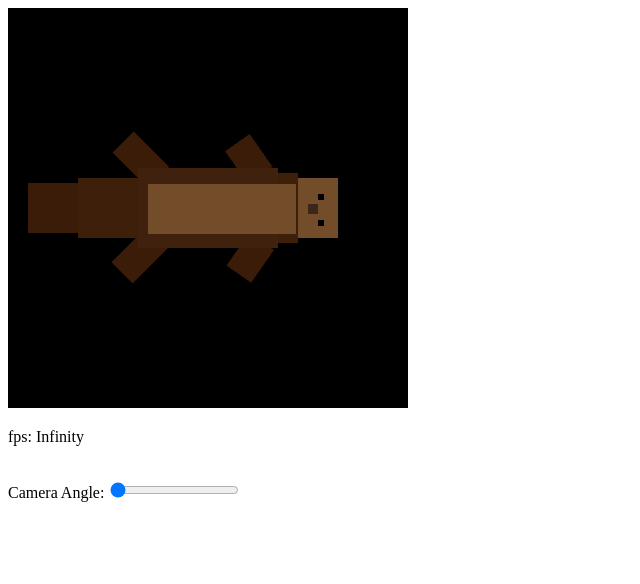
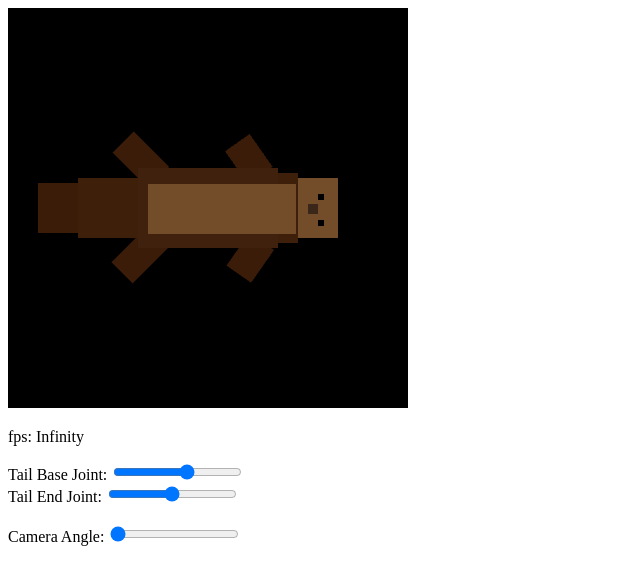
Before and after one commit to cjs44/CSE160, a plain HTML site: page A2/BlockyAnimal.html in a window 1280 px wide. Shown: the whole page, without its empty margins (0-640 px from the left). Drawn offline with Linux system fonts and the light colour scheme.

Commit message:
Joints moving

```diff
--- a/A2/BlockyAnimal.html
+++ b/A2/BlockyAnimal.html
@@ -12,6 +12,13 @@
   </canvas>
   <div>
     <p id="fps"></p>
+  </div>
+  <div>
+    <label for="joint1Slide">Tail Base Joint:</label>
+    <input type="range" id="joint1Slide" name="joint1Slide" min="-35" max="25" value="0" />
+    <br>
+    <label for="joint2Slide">Tail End Joint:</label>
+    <input type="range" id="joint2Slide" name="joint2Slide" min="-15" max="15" value="0" />
   </div>
   <br>
   <div>
--- a/A2/BlockyAnimal.js
+++ b/A2/BlockyAnimal.js
@@ -1,3 +1,5 @@
+// This is supposed to be an otter
+
 // AWESOMENESS:
 
 // ColoredPoint.js (c) 2012 matsuda
@@ -81,10 +83,16 @@ function connectVariablesToGLSL() {
 }
 
 let g_globalAngle = 0;
+let g_joint1Angle = 0;
+let g_joint2Angle = 0;
 
 function addActionsForUI() {
   // angle slider
   document.getElementById('angleSlide').addEventListener('input', function () { g_globalAngle = this.value; renderScene();});
+  // joint 1 - tail base - angle
+  document.getElementById('joint1Slide').addEventListener('input', function () { g_joint1Angle = this.value; renderScene();});
+  // joint 2 - tail end - angle
+  document.getElementById('joint2Slide').addEventListener('input', function () { g_joint2Angle = this.value; renderScene();});
 }
 
 function main() {
@@ -108,8 +116,8 @@ function sendTextToHTML(text, htmlID) {
     htmlElement.innerText = text;
   }
 }
+function renderScene() {
 
-function renderScene() {
   var startTime = performance.now();
 
   // camera angle
@@ -137,14 +145,19 @@ function renderScene() {
 
   var tail1 = new Cube();
   tail1.color = [0.24, 0.12, 0.04, 1.0];
-  tail1.matrix.translate(-0.65, -0.15, 0.05);
-  tail1.matrix.scale(0.3, 0.3, 0.3);
+  tail1.matrix.translate(-0.15, 0.15, 0.05);
+  tail1.matrix.rotate(180, 0, 0, 1);
+  tail1.matrix.rotate(g_joint1Angle, 0, 0, 1);
+  var tailCoordMat = new Matrix4(tail1.matrix);
+  tail1.matrix.scale(0.5, 0.3, 0.3);
   tail1.render();
 
   var tail2 = new Cube();
   tail2.color = [0.23, 0.11, 0.03, 1.0];
-  tail2.matrix.translate(-0.9, -0.125, 0.075);
-  tail2.matrix.scale(0.25, 0.25, 0.25);
+  tail2.matrix = tailCoordMat;
+  tail2.matrix.translate(0.35, 0.025, 0.025);
+  tail2.matrix.rotate(g_joint2Angle, 0, 0, 1);
+  tail2.matrix.scale(0.35, 0.25, 0.25);
   tail2.render();
 
   var neck = new Cube();
```
